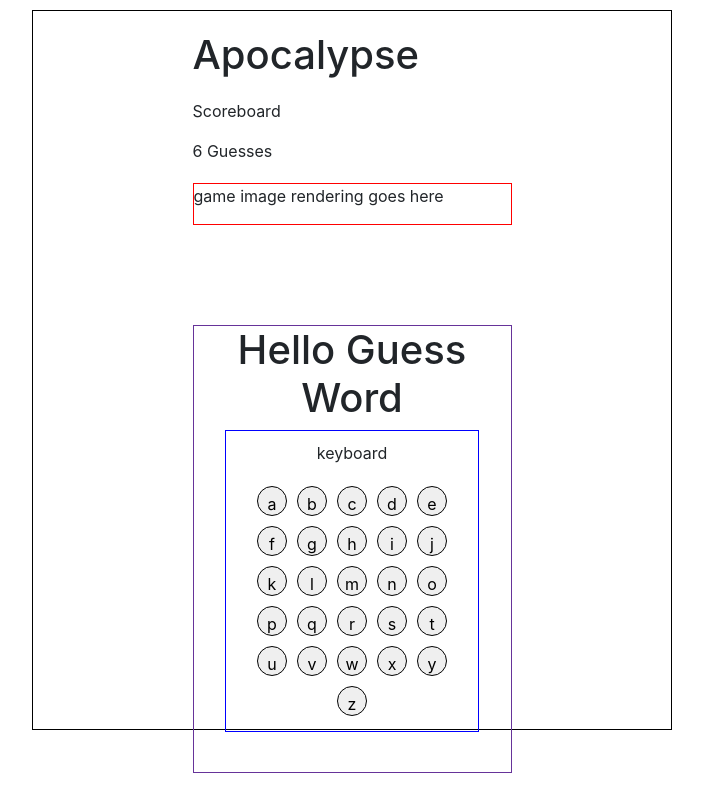
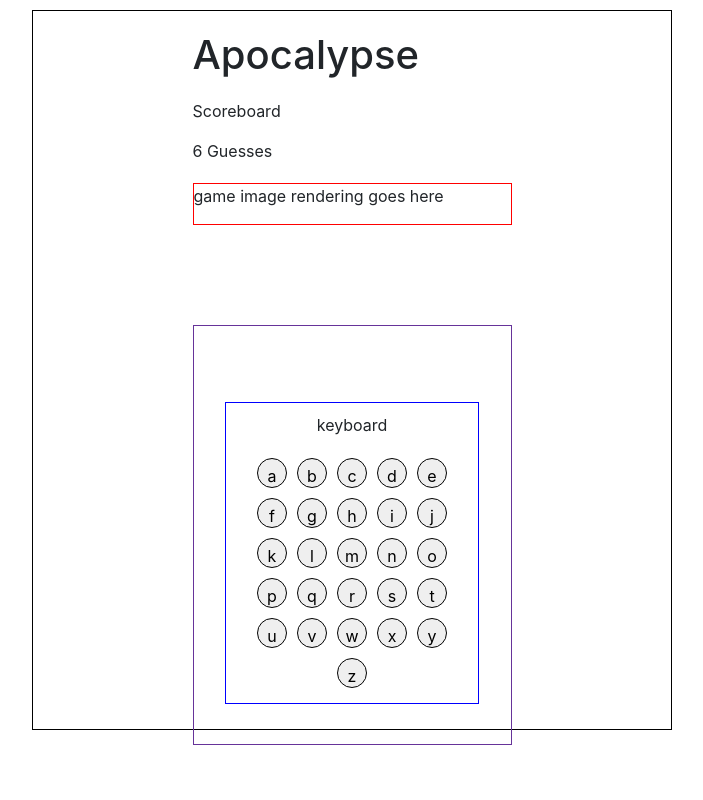
Before and after one commit to pamelaabreu/apocalypse, a React (Create React App) app: page / in a window 1280 px wide. Shown: the whole page, without its empty margins (288-991 px from the left). Built offline with nearby package versions, Linux system fonts and the light colour scheme; no server answers.

Commit message:
Modified JSX to use the guessWord prop

```diff
--- a/src/components/GuessWord.js
+++ b/src/components/GuessWord.js
@@ -1,8 +1,8 @@
 import React from "react";
 import Spinner from 'react-bootstrap/Spinner';
 
-const GuessWord = props => {
-    return <h1>Hello Guess Word</h1>
+const GuessWord = ({guessWord}) => {
+    return <p style={{ padding: "30px" }}>{guessWord}</p>
 };
 
 export default GuessWord;
```
